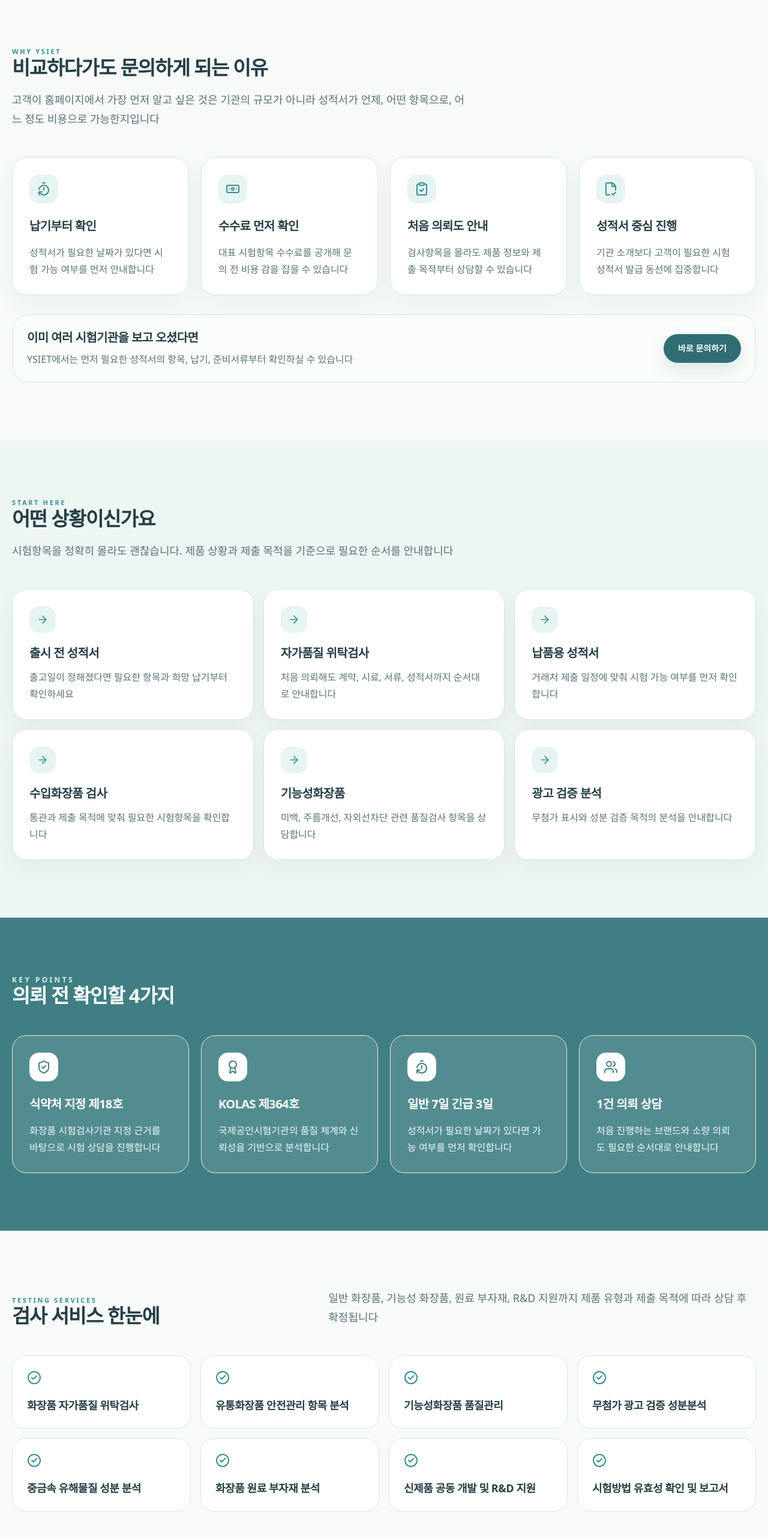
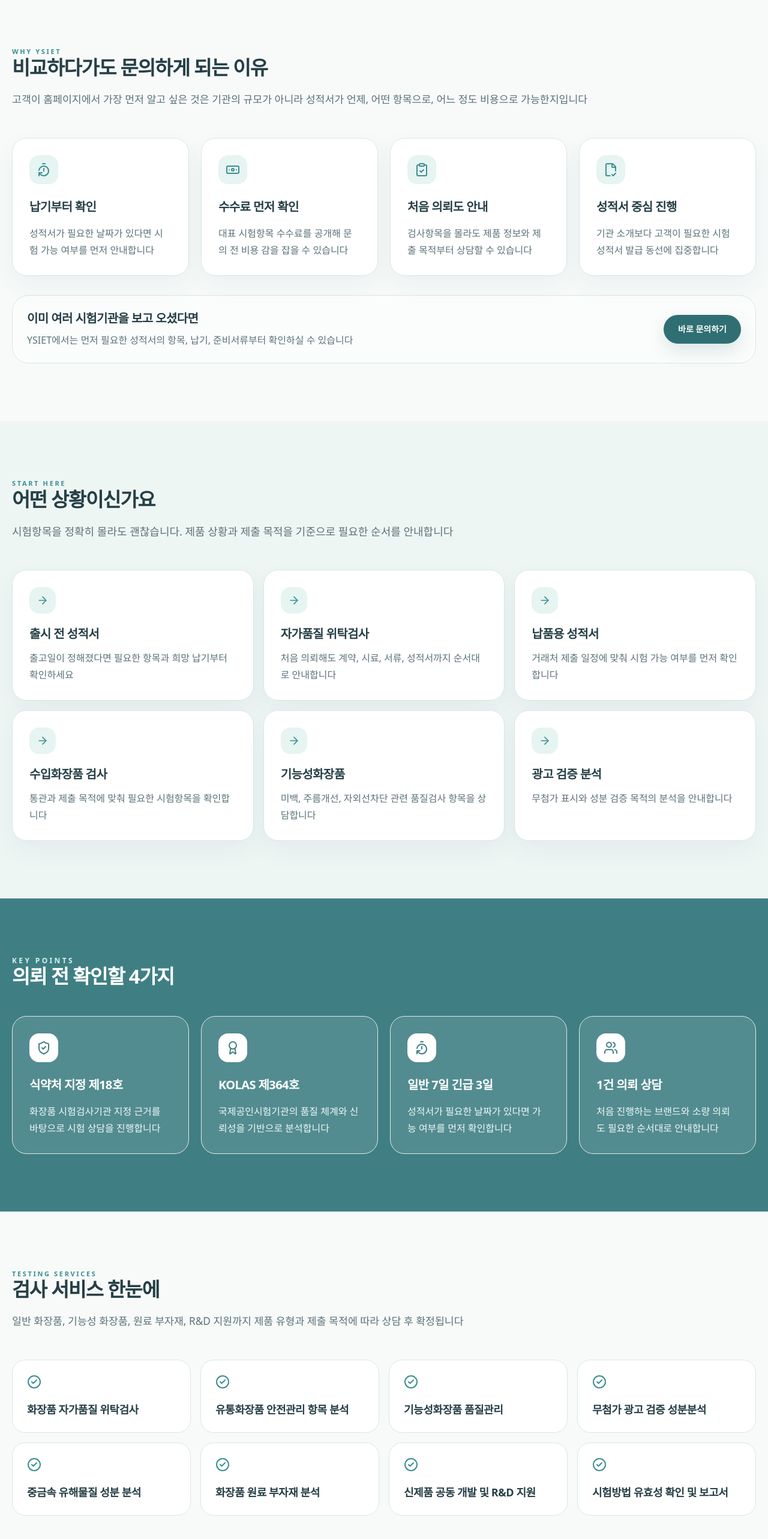
Before and after one commit to YSIET/ysiet-cosmetics-testing, a React (Vite) app: page / in a window 1280 px wide. Shown: the part 945-3511 px from the top of the page at 60% size. Built offline with nearby package versions, Linux system fonts and the light colour scheme.

Commit message:
Update App.jsx

```diff
--- a/src/App.jsx
+++ b/src/App.jsx
@@ -14,7 +14,6 @@
   Microscope,
   Phone,
   ShieldCheck,
-  Sparkles,
   TimerReset,
   Users,
 } from "lucide-react";
@@ -75,6 +74,12 @@
 
 const cardTitle =
   "whitespace-nowrap text-[clamp(1.25rem,2.1vw,1.75rem)] font-black tracking-[-0.04em]";
+
+const oneLineDesc =
+  "whitespace-nowrap text-[clamp(0.82rem,1.35vw,1.125rem)] leading-8 text-[#5B7278]";
+
+const oneLineLight =
+  "whitespace-nowrap text-[clamp(0.82rem,1.35vw,1.125rem)] leading-8 text-[#EEF8F8]";
 
 const proofItems = [
   "식약처 지정 제18호",
@@ -395,9 +400,8 @@
         <div className="mb-12">
           <p className={label}>Why YSIET</p>
           <h2 className={title}>비교하다가도 문의하게 되는 이유</h2>
-          <p className="mt-5 max-w-3xl text-lg leading-8 text-[#5B7278]">
-            고객이 홈페이지에서 가장 먼저 알고 싶은 것은 기관의 규모가 아니라
-            성적서가 언제, 어떤 항목으로, 어느 정도 비용으로 가능한지입니다
+          <p className={`mt-5 ${oneLineDesc}`}>
+            고객이 홈페이지에서 가장 먼저 알고 싶은 것은 기관의 규모가 아니라 성적서가 언제, 어떤 항목으로, 어느 정도 비용으로 가능한지입니다
           </p>
         </div>
 
@@ -498,14 +502,11 @@
         id="services"
         className="mx-auto max-w-7xl overflow-hidden px-5 py-20 lg:py-24"
       >
-        <div className="mb-12 grid gap-8 lg:grid-cols-[0.82fr_1.18fr] lg:items-end">
-          <div>
-            <p className={label}>Testing Services</p>
-            <h2 className={title}>검사 서비스 한눈에</h2>
-          </div>
-          <p className="text-lg leading-8 text-[#5B7278]">
-            일반 화장품, 기능성 화장품, 원료 부자재, R&D 지원까지 제품 유형과 제출 목적에
-            따라 상담 후 확정됩니다
+        <div className="mb-12">
+          <p className={label}>Testing Services</p>
+          <h2 className={title}>검사 서비스 한눈에</h2>
+          <p className={`mt-5 ${oneLineDesc}`}>
+            일반 화장품, 기능성 화장품, 원료 부자재, R&D 지원까지 제품 유형과 제출 목적에 따라 상담 후 확정됩니다
           </p>
         </div>
 
@@ -526,14 +527,11 @@
 
       <section id="fees" className="overflow-hidden bg-[#FBFDFC] py-20 lg:py-24">
         <div className="mx-auto max-w-7xl px-5">
-          <div className="mb-12 grid gap-8 lg:grid-cols-[0.82fr_1.18fr] lg:items-end">
-            <div>
-              <p className={label}>Fee Guide</p>
-              <h2 className={title}>대표 수수료 확인</h2>
-            </div>
-            <p className="text-lg leading-8 text-[#5B7278]">
-              실제 견적은 시험항목, 제품유형, 긴급 여부에 따라 상담 후 안내받으실 수
-              있습니다
+          <div className="mb-12">
+            <p className={label}>Fee Guide</p>
+            <h2 className={title}>대표 수수료 확인</h2>
+            <p className="mt-5 whitespace-nowrap text-[clamp(0.9rem,1.4vw,1.125rem)] leading-8 text-[#5B7278]">
+              실제 견적은 시험항목, 제품유형, 긴급 여부에 따라 상담 후 안내받으실 수 있습니다
             </p>
           </div>
 
@@ -623,16 +621,16 @@
         id="documents"
         className="overflow-hidden bg-[#EEF6F4] py-20 lg:py-24"
       >
-        <div className="mx-auto grid max-w-7xl gap-12 px-5 lg:grid-cols-[0.9fr_1.1fr] lg:items-start">
-          <div>
+        <div className="mx-auto max-w-7xl px-5">
+          <div className="mb-12">
             <p className={label}>Before Request</p>
             <h2 className={title}>문의 전 준비서류</h2>
-            <p className="mt-6 text-lg leading-8 text-[#5B7278]">
+            <p className={`mt-5 ${oneLineDesc}`}>
               준비서류와 제품 정보를 미리 알려주시면 상담과 접수가 훨씬 빨라집니다
             </p>
           </div>
 
-          <div className="space-y-3">
+          <div className="grid gap-3 md:grid-cols-2">
             {documents.map((item) => (
               <div
                 key={item}
@@ -710,9 +708,8 @@
               <h2 className="whitespace-nowrap text-[clamp(1.2rem,3.4vw,2.8rem)] font-black leading-[1.08] tracking-[-0.05em]">
                 성적서 납기를 먼저 알려주세요
               </h2>
-              <p className="mt-6 max-w-2xl text-lg leading-8 text-[#EEF8F8]">
-                제품명, 제형, 필요한 성적서 용도, 희망 납기를 알려주시면 우선 검토 후
-                안내드립니다
+              <p className={`mt-6 ${oneLineLight}`}>
+                제품명, 제형, 필요한 성적서 용도, 희망 납기를 알려주시면 우선 검토 후 안내드립니다
               </p>
               <div className="mt-8 flex flex-col gap-3 sm:flex-row">
                 <a
```
